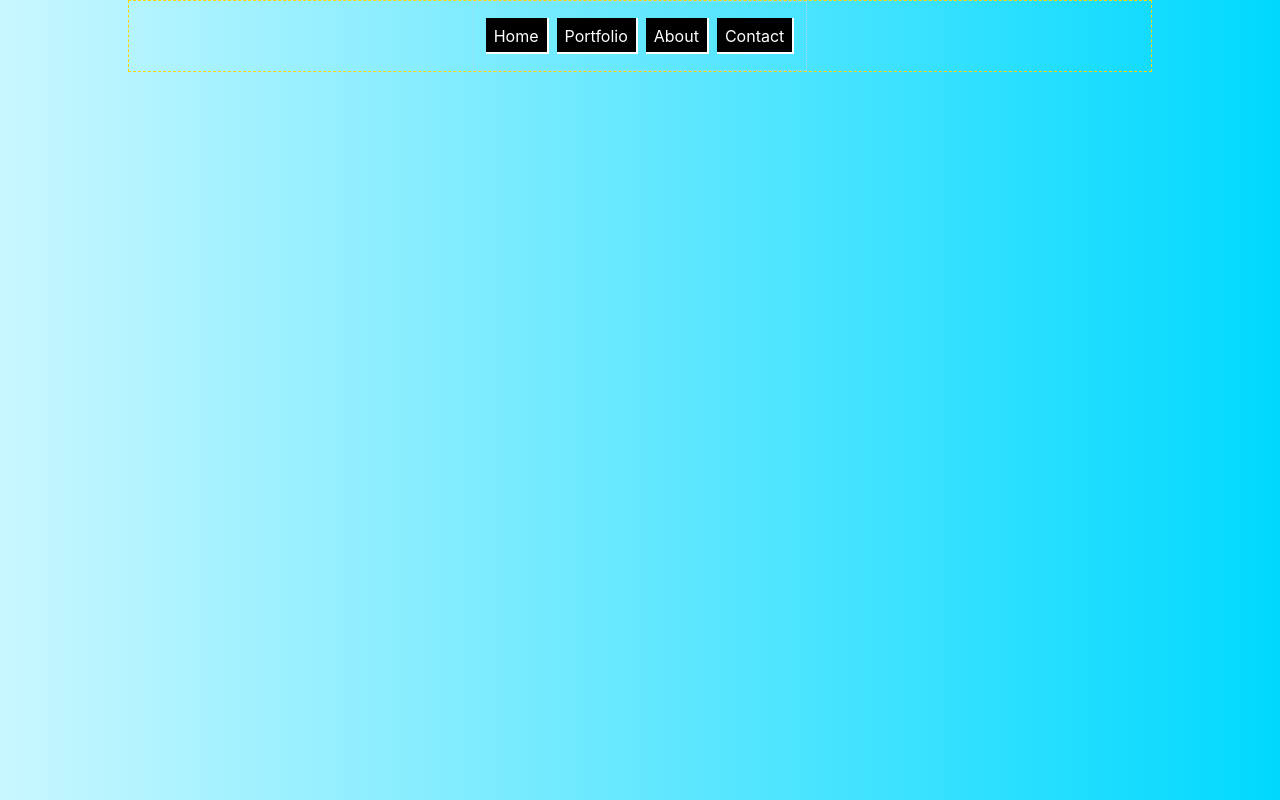
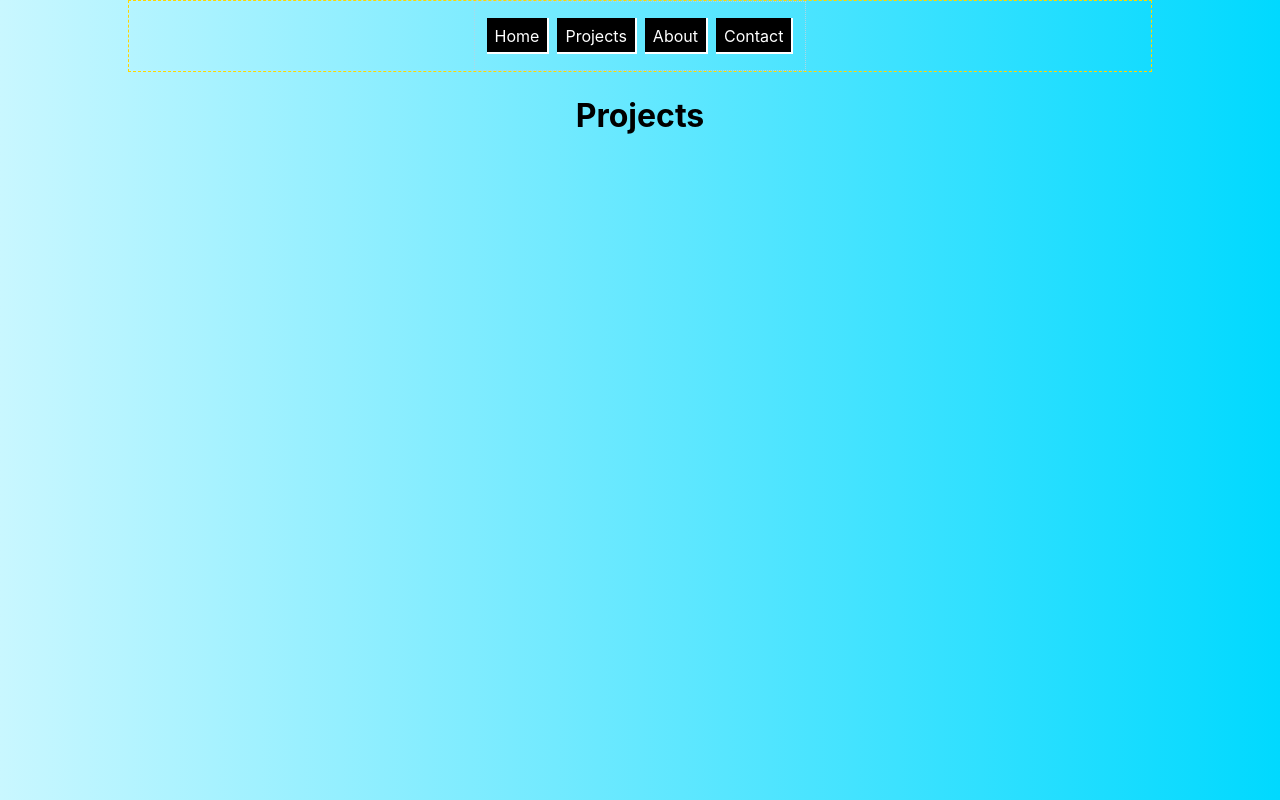
Before and after one commit to arejasverduras/portfolio, a React (Create React App) app: page /projects in a window 1280 px wide. Built offline with nearby package versions, Linux system fonts and the light colour scheme.

Commit message:
rename to projects

```diff
--- a/src/App.js
+++ b/src/App.js
@@ -7,7 +7,7 @@ import {
 import './App.css';
 import { Home} from './components/Home/Home';
 import { About } from './components/About/About';
-import { Portfolio} from './components/Portfolio/Portfolio';
+import { Projects} from './components/Projects/Projects';
 import { Contact } from './components/Contact/Contact.js';
 
 function App() {
@@ -22,8 +22,8 @@ function App() {
             </NavLink>
           </li>
           <li>
-            <NavLink to="/portfolio" activeClassName="active">
-              Portfolio
+            <NavLink to="/projects" activeClassName="active">
+              Projects
             </NavLink>
           </li>
           <li>
@@ -42,7 +42,7 @@ function App() {
     <main>
       <Routes>
         <Route exact path="/" element={<Home/>}/>
-        <Route exact path="/portfolio" element={<Portfolio/>}/>
+        <Route exact path="/projects" element={<Projects/>}/>
         <Route exact path="/about" element={<About/>}/>
         <Route exact path="/contact" element={<Contact/>}/>
       </Routes>
--- a/src/components/Portfolio/Portfolio.js
+++ b/src/components/Projects/Projects.js
@@ -1,9 +1,9 @@
 import React from 'react'
 
-export const Portfolio = (props) => {
+export const Projects = (props) => {
     return (
         <>
-            <h1>Portfolio</h1>
+            <h1>Projects</h1>
             {/* <ProjectSlider /> ==> renders ProjectTiles w different styles */}
             {/* scroll down button (optional) */}
             {/* <ProjectsFilter />  / <ProjectSearch /> */}
```
